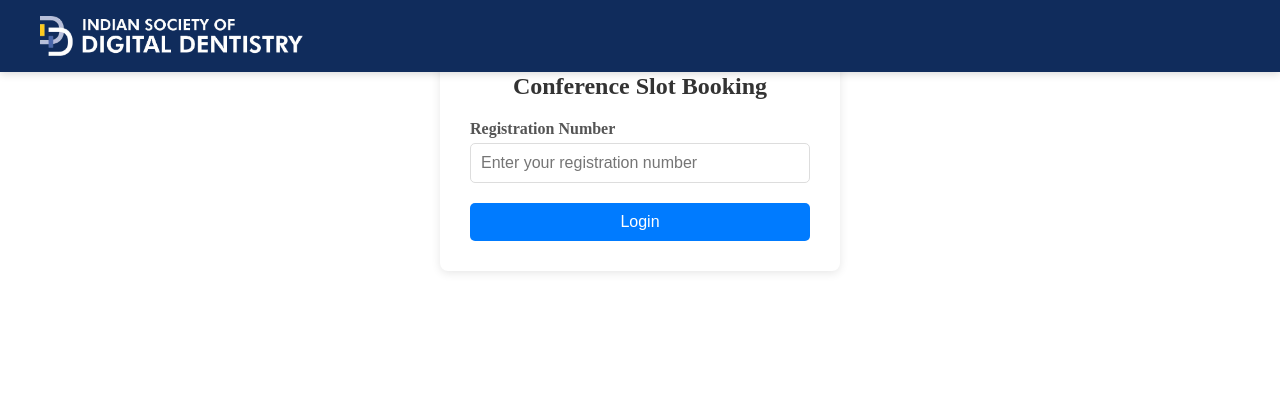
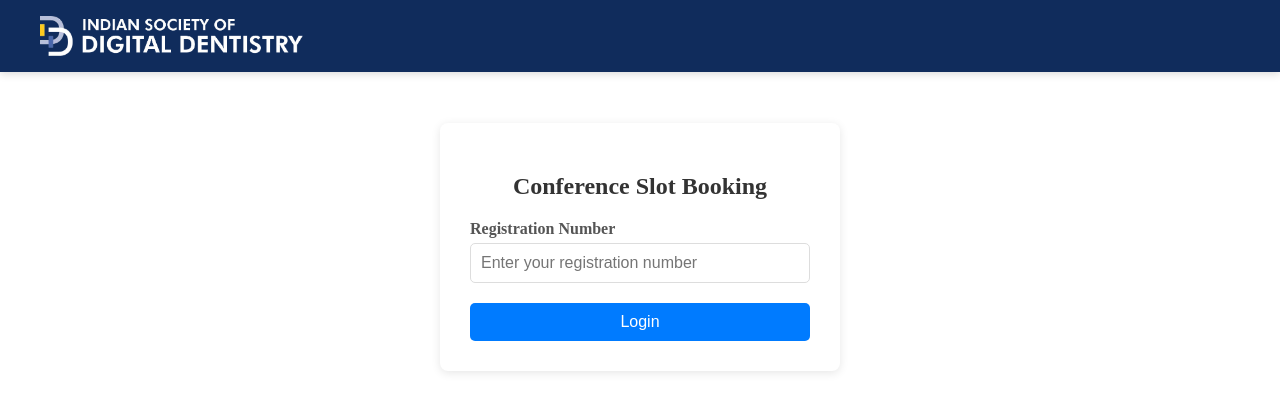
Before and after one commit to aarav03nair/conference_frontend, an Angular app: page /login in a window 1280 px wide. Shown: the top 412 px of the page. Built offline with nearby package versions, Linux system fonts and the light colour scheme.

Commit message:
frontend margins updated

```diff
--- a/src/app/app.component.css
+++ b/src/app/app.component.css
@@ -22,6 +22,11 @@
     align-items: center;
     text-decoration: none;
     color: white;
+  }
+
+  .aaru{
+    position: relative;
+    top: 100px;
   }
 
   .logo {
--- a/src/app/app.component.html
+++ b/src/app/app.component.html
@@ -1,3 +1,4 @@
+<div class="aaru">
 <nav class="navbar">
   <div class="nav-container">
     <div class="logo-container">
@@ -9,5 +10,7 @@
     </div>
   </div>
 </nav>
-
+<div >
 <router-outlet></router-outlet>
+</div>
+</div>
--- a/src/app/auth.service.ts
+++ b/src/app/auth.service.ts
@@ -6,8 +6,8 @@ import { Observable } from 'rxjs';
   providedIn: 'root'
 })
 export class AuthService {
-  private apiUrl = 'https://conference-backend-r057.onrender.com/api';
-  // private apiUrl = 'http://localhost:3000/api';
+  // private apiUrl = 'https://conference-backend-r057.onrender.com/api';
+  private apiUrl = 'http://localhost:3000/api';
 
   private RegNo: string = '';
   private userName: string = '';
--- a/src/app/slot-selection/slot-selection.component.css
+++ b/src/app/slot-selection/slot-selection.component.css
@@ -2,7 +2,7 @@
 .slot-selection-container {
     width: 100%;
     max-width: 800px;
-    margin: 100px auto 0 auto;
+    margin: 1px auto 0 auto;
     padding: 20px;
     background-color: #ffffff;
     border-radius: 8px;
--- a/src/app/slot.service.ts
+++ b/src/app/slot.service.ts
@@ -6,8 +6,8 @@ import { Observable } from 'rxjs';
 })
 export class SlotService {
   constructor(private http: HttpClient) {}
-  private apiUrl = 'https://conference-backend-r057.onrender.com/api';
-  // private apiUrl = 'http://localhost:3000/api';
+  // private apiUrl = 'https://conference-backend-r057.onrender.com/api';
+  private apiUrl = 'http://localhost:3000/api';
 
   getAvailableSlots(): Observable<any> {
     return this.http.get(`${this.apiUrl}/slots`);
--- a/src/app/user.service.ts
+++ b/src/app/user.service.ts
@@ -7,8 +7,8 @@ import { Observable } from 'rxjs';
 })
 export class UserService {
 
-  private apiUrl = 'https://conference-backend-r057.onrender.com/api';
-  // private apiUrl = 'http://localhost:3000/api';
+  // private apiUrl = 'https://conference-backend-r057.onrender.com/api';
+  private apiUrl = 'http://localhost:3000/api';
 
   constructor(private http: HttpClient) {}
 
```
